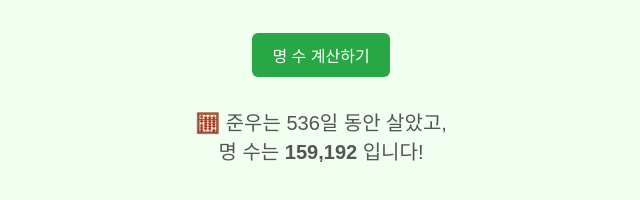
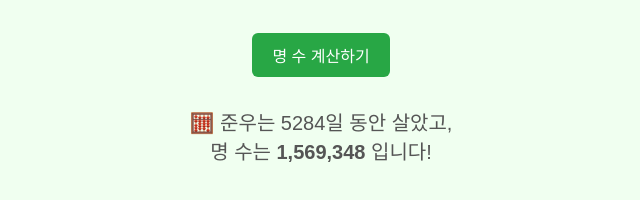
Before and after one commit to sangjun-park233/test2, a plain HTML site: page index.html in a window 1280 px wide. Both pictures are taken after a click on the button "명 수 계산하기". Shown: the part 188-388 px from the top of the page, without its empty margins (319-959 px from the left). Drawn offline with Linux system fonts and the light colour scheme.

Commit message:
Update index.html

```diff
--- a/index.html
+++ b/index.html
@@ -45,7 +45,7 @@
 
   <script>
     function calculateMyeongSu() {
-      const birthDate = new Date('2023-11-27'); // 준우의 생일 (예: 2023년)
+      const birthDate = new Date('2010-11-27'); // 준우의 생일 (예: 2023년)
       const today = new Date();
 
       const timeDiff = today.getTime() - birthDate.getTime();
```
